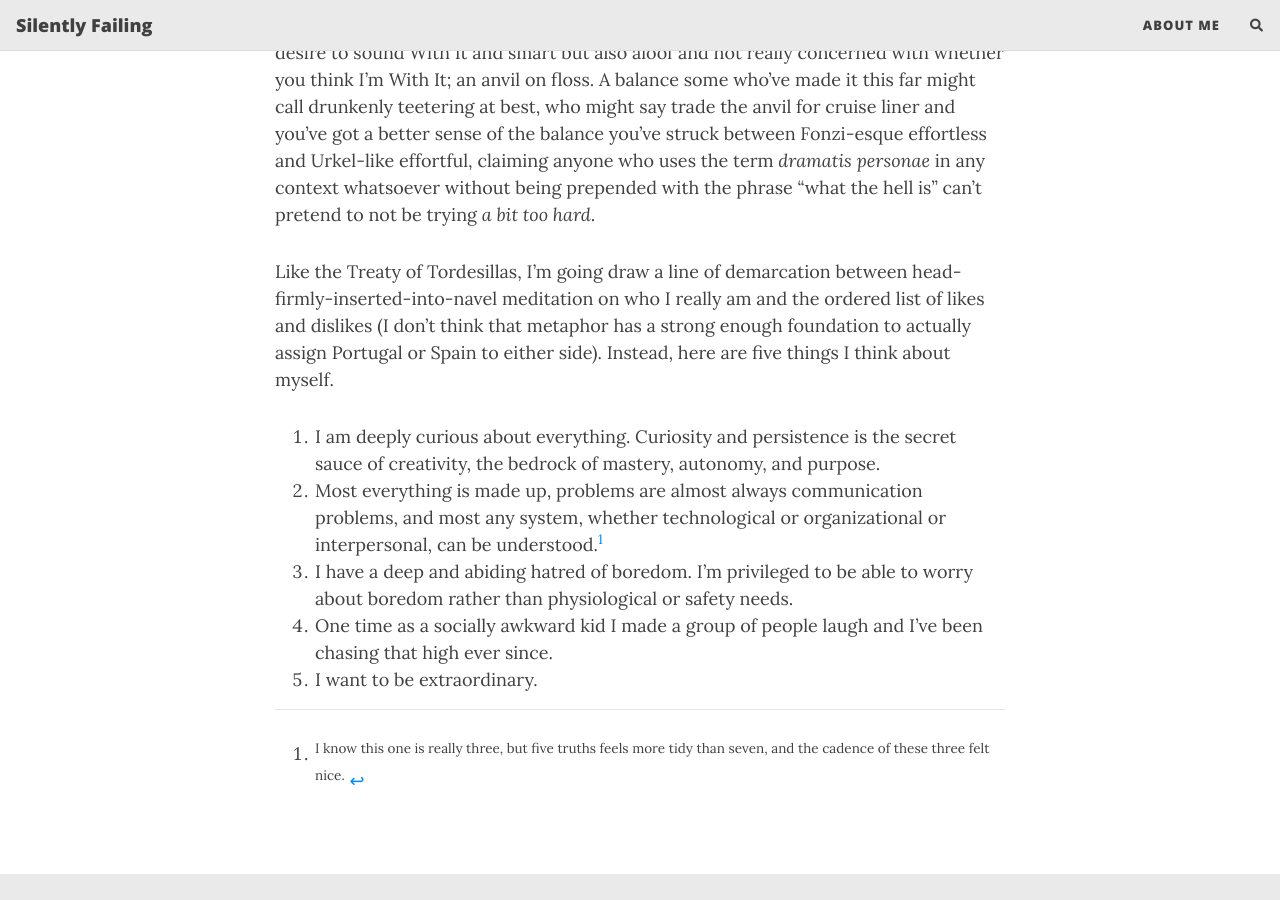
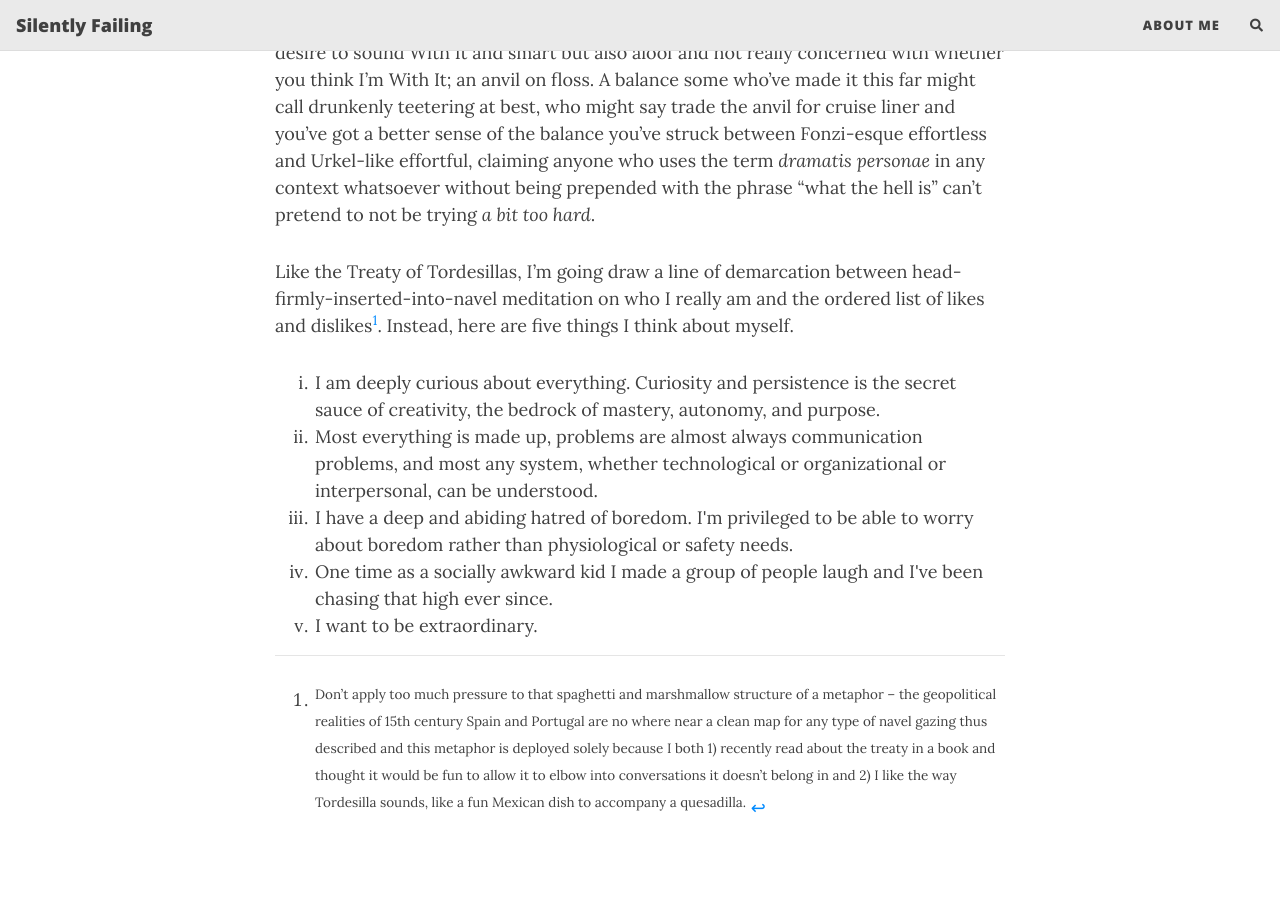
Before and after one commit to mmcintyre1/silently-failing, a Jekyll site: the page built from aboutme.md, in a window 1280 px wide and 900 px high, scrolled down 702 px. Built offline with Jekyll 4.4.1, drawn with Linux system fonts in a browser that asks for light colours; nearby versions of some CDN libraries; comment, search, counter and statistics services are not loaded.

Commit message:
updated about me page

```diff
--- a/aboutme.md
+++ b/aboutme.md
@@ -9,13 +9,15 @@
 
 I could attempt a more circumspect meditation on _self_, trying to balance a consuming desire to sound With It and smart but also aloof and not really concerned with whether you think I'm With It; an anvil on floss. A balance some who've made it this far might call drunkenly teetering at best, who might say trade the anvil for cruise liner and you've got a better sense of the balance you've struck between Fonzi-esque effortless and Urkel-like effortful, claiming anyone who uses the term _dramatis personae_ in any context whatsoever without being prepended with the phrase "what the hell is" can't pretend to not be trying _a bit too hard_.
 
-Like the Treaty of Tordesillas, I'm going draw a line of demarcation between head-firmly-inserted-into-navel meditation on who I really am and the ordered list of likes and dislikes (I don't think that metaphor has a strong enough foundation to actually assign Portugal or Spain to either side). Instead, here are five things I think about myself.
+Like the Treaty of Tordesillas, I'm going draw a line of demarcation between head-firmly-inserted-into-navel meditation on who I really am and the ordered list of likes and dislikes[^fn1]. Instead, here are five things I think about myself.
 
-1. I am deeply curious about everything. Curiosity and persistence is the secret sauce of creativity, the bedrock of mastery, autonomy, and purpose.
-2. Most everything is made up, problems are almost always communication problems, and most any system, whether technological or organizational or interpersonal, can be understood.[^fna]
-3. I have a deep and abiding hatred of boredom. I'm privileged to be able to worry about boredom rather than physiological or safety needs.
-4. One time as a socially awkward kid I made a group of people laugh and I've been chasing that high ever since.
-5. I want to be extraordinary.
+<ol type="i">
+  <li>I am deeply curious about everything. Curiosity and persistence is the secret sauce of creativity, the bedrock of mastery, autonomy, and purpose.</li>
+  <li>Most everything is made up, problems are almost always communication problems, and most any system, whether technological or organizational or interpersonal, can be understood.</li>
+  <li>I have a deep and abiding hatred of boredom. I'm privileged to be able to worry about boredom rather than physiological or safety needs.</li>
+  <li>One time as a socially awkward kid I made a group of people laugh and I've been chasing that high ever since.</li>
+  <li>I want to be extraordinary.</li>
+</ol>
 
 ---
-[^fna]: <sup>I know this one is really three, but five truths feels more tidy than seven, and the cadence of these three felt nice.</sup>
+[^fn1]: <sup>Don't apply too much pressure to that spaghetti and marshmallow structure of a metaphor -- the geopolitical realities of 15th century Spain and Portugal are no where near a clean map for any type of navel gazing thus described and this metaphor is deployed solely because I both 1) recently read about the treaty in a book and thought it would be fun to allow it to elbow into conversations it doesn't belong in and 2) I like the way Tordesilla sounds, like a fun Mexican dish to accompany a quesadilla.</sup>
```
